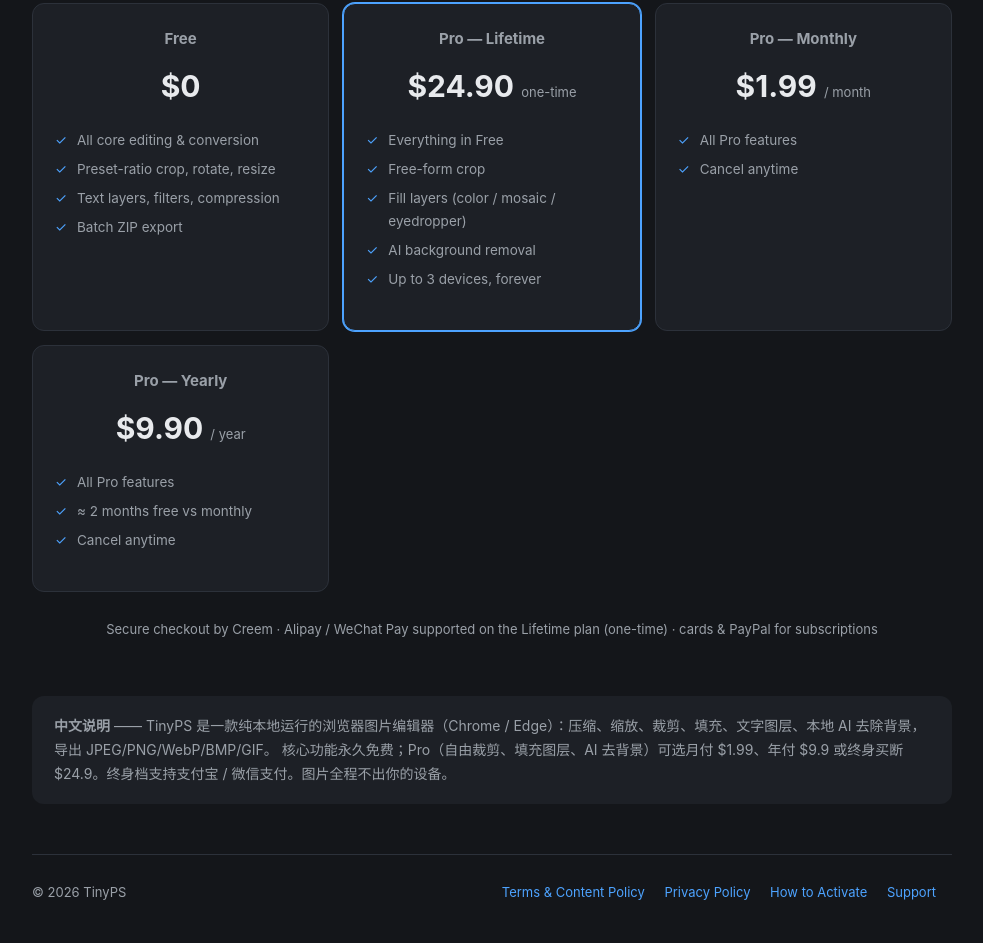
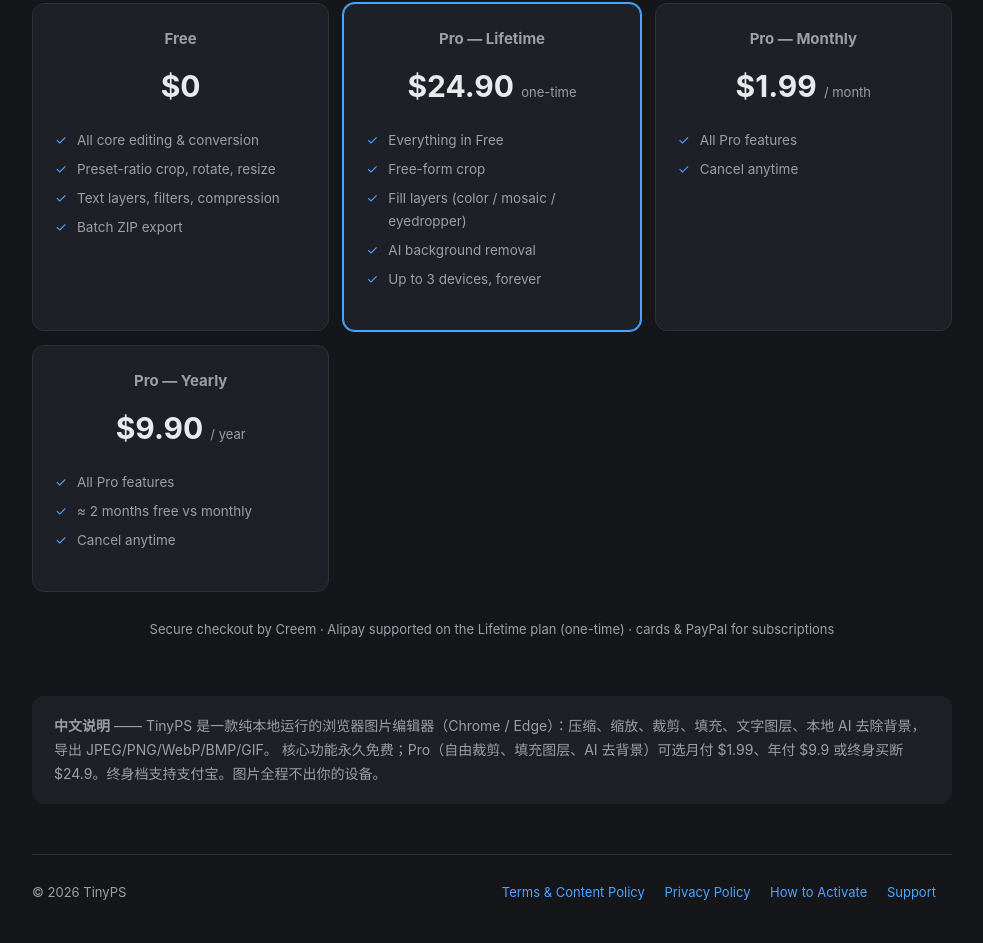
Before and after one commit to nonotde/tinyps, a plain HTML site: page index.html in a window 1280 px wide. Shown: the part 1498-2441 px from the top of the page, without its empty margins (148-1131 px from the left). Drawn offline with Linux system fonts and the light colour scheme.

Commit message:
Remove WeChat Pay mentions (not supported by Creem checkout)

```diff
--- a/index.html
+++ b/index.html
@@ -137,11 +137,11 @@ footer a{margin-right:16px}
     </ul>
   </div>
 </div>
-<p class="paynote">Secure checkout by Creem · Alipay / WeChat Pay supported on the Lifetime plan (one-time) · cards &amp; PayPal for subscriptions</p>
+<p class="paynote">Secure checkout by Creem · Alipay supported on the Lifetime plan (one-time) · cards &amp; PayPal for subscriptions</p>
 
 <div class="zh">
   <b>中文说明</b> —— TinyPS 是一款纯本地运行的浏览器图片编辑器（Chrome / Edge）：压缩、缩放、裁剪、填充、文字图层、本地 AI 去除背景，导出 JPEG/PNG/WebP/BMP/GIF。
-  核心功能永久免费；Pro（自由裁剪、填充图层、AI 去背景）可选月付 $1.99、年付 $9.9 或终身买断 $24.9。终身档支持支付宝 / 微信支付。图片全程不出你的设备。
+  核心功能永久免费；Pro（自由裁剪、填充图层、AI 去背景）可选月付 $1.99、年付 $9.9 或终身买断 $24.9。终身档支持支付宝。图片全程不出你的设备。
 </div>
 
 <footer>
```
Also changed, not shown: activate.html (+2 -2 lines).
